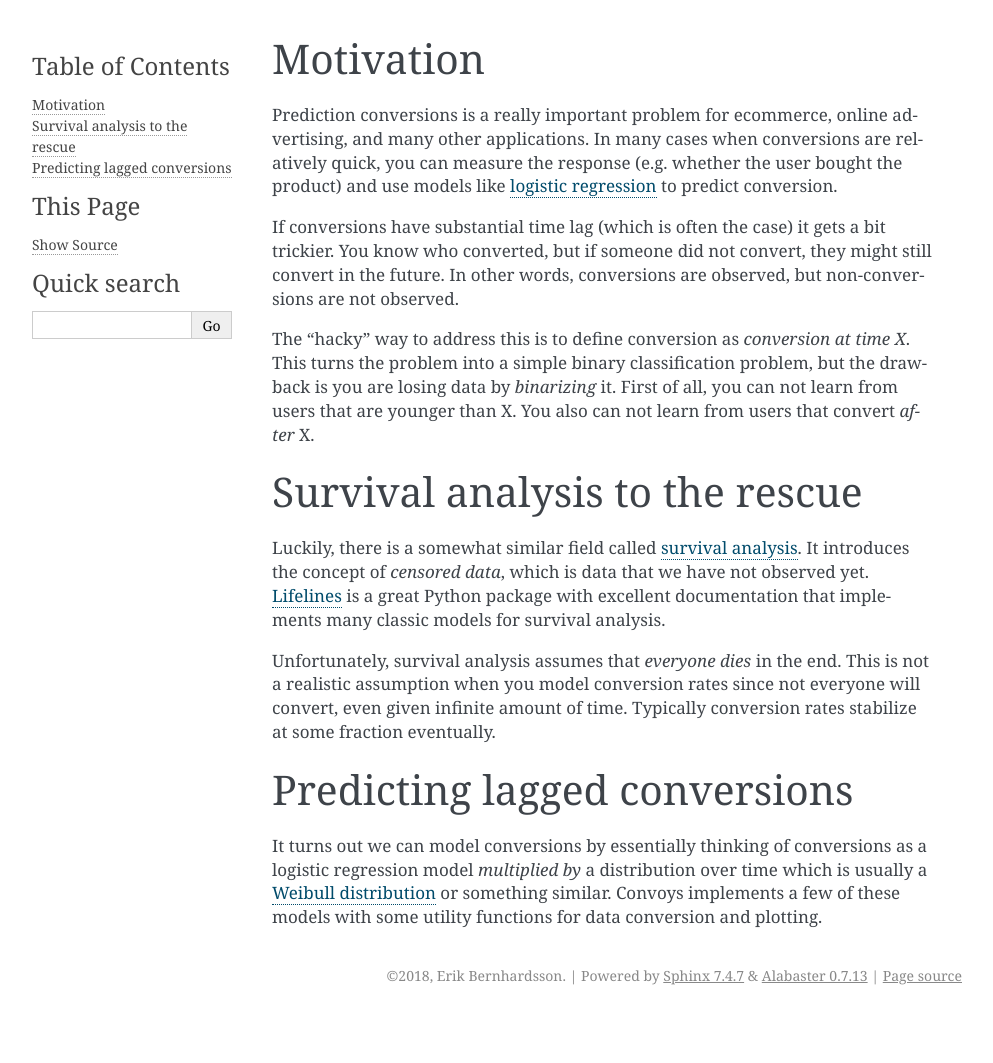
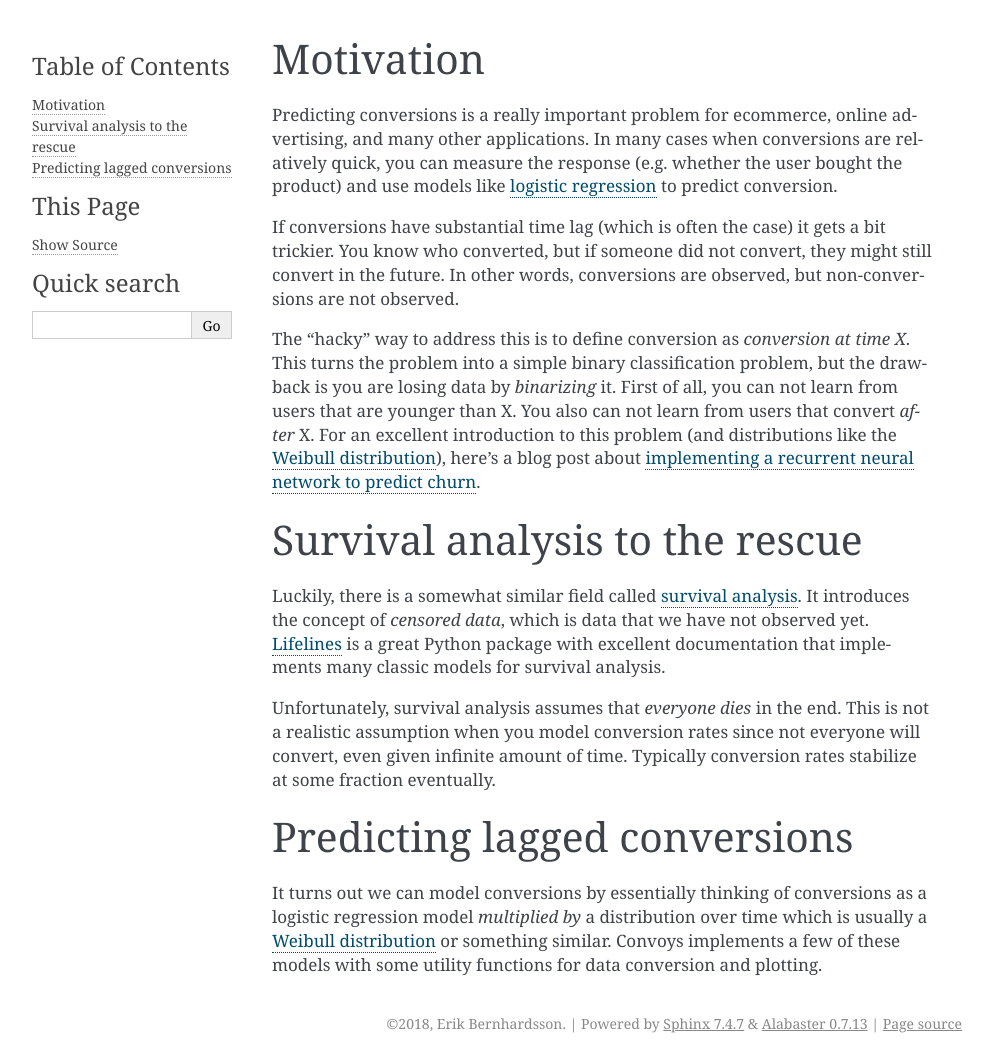
Before and after one commit to better/convoys, a Sphinx documentation site: the page built from docs/introduction.rst, in a window 1280 px wide. Shown: the whole page, without its empty margins (148-1141 px from the left). Built offline with Sphinx 7.4.7, drawn with Linux system fonts in a browser that asks for light colours; the version number is read from the project's files by our own code; before the commit the page ends 1015 px from its top, so only the background shows below that.

Commit message:
more documentation

```diff
--- a/docs/introduction.rst
+++ b/docs/introduction.rst
@@ -1,7 +1,7 @@
 Motivation
 ----------
 
-Prediction conversions is a really important problem for ecommerce, online advertising, and many other applications.
+Predicting conversions is a really important problem for ecommerce, online advertising, and many other applications.
 In many cases when conversions are relatively quick, you can measure the response (e.g. whether the user bought the product) and use models like `logistic regression <https://en.wikipedia.org/wiki/Logistic_regression>`_ to predict conversion.
 
 If conversions have substantial time lag (which is often the case) it gets a bit trickier.
@@ -12,6 +12,7 @@ The "hacky" way to address this is to define conversion as *conversion at time X
 This turns the problem into a simple binary classification problem, but the drawback is you are losing data by *binarizing* it.
 First of all, you can not learn from users that are younger than X.
 You also can not learn from users that convert *after* X.
+For an excellent introduction to this problem (and distributions like the `Weibull distribution <https://en.wikipedia.org/wiki/Weibull_distribution>`_), here's a blog post about `implementing a recurrent neural network to predict churn <https://ragulpr.github.io/2016/12/22/WTTE-RNN-Hackless-churn-modeling/>`_.
 
 Survival analysis to the rescue
 -------------------------------
```
Also changed, not shown: docs/examples.rst (+9 -4 lines), docs/images/dob-violations-combined.png, docs/images/dob-violations-kaplan-meier.png, docs/images/dob-violations-weibull.png, 2 other files.
